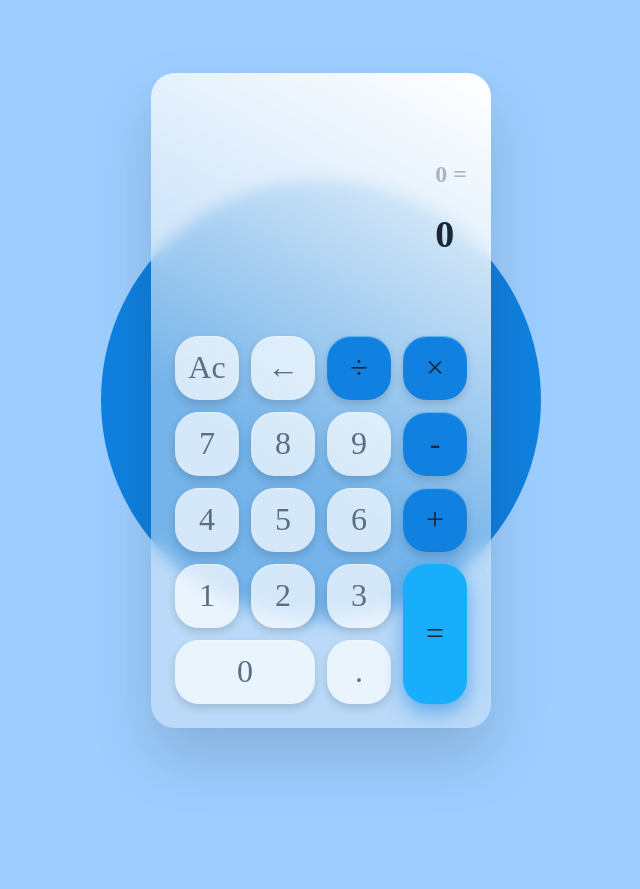
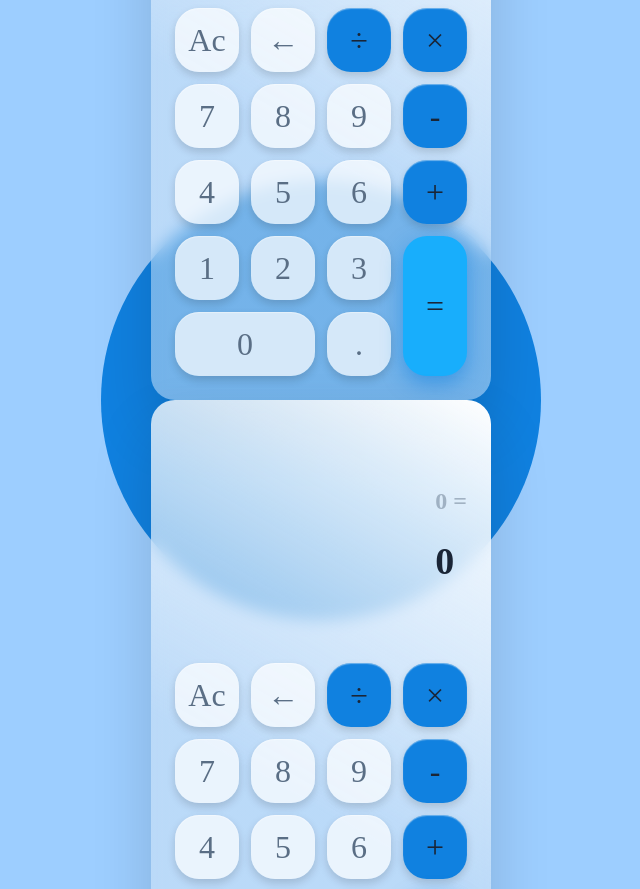
Before and after one commit to Leccon1/Calculator, a React (Vite) app: page / in a window 1280 px wide. Shown: the top 889 px of the page, without its empty margins (319-959 px from the left). Before the commit the page ends 800 px from the top, so only its background shows below. Built offline with nearby package versions, Linux system fonts and the light colour scheme.

Commit message:
feat(Calculator): add light and dark theme variants with theme prop - Create calculatorContainer wrapper - Duplicate calculator component - Add calculatorLight and calculatorDark classes for theme variants

```diff
--- a/src/App.jsx
+++ b/src/App.jsx
@@ -141,7 +141,8 @@ function App() {
 
 	return (
 		<div className={styles.App}>
-			<div className={styles.calculator}>
+			<div className={styles.calculatorContainer}>
+				<div className={`${styles.calculator} ${styles.calculatorLight}`}>
 					<div className={styles.results}>
 						<span
 							key={historyValue}
@@ -248,7 +249,152 @@ function App() {
 								>
 									0
 								</button>
-							<button data-type='dot' data-value='.' className={styles.button}>
+								<button
+									data-type='dot'
+									data-value='.'
+									className={styles.button}
+								>
+									.
+								</button>
+							</div>
+							<div className={`${styles.buttonHelpers} ${styles.container}`}>
+								<button
+									data-type='operator'
+									data-value='-'
+									className={`${styles.button} ${styles['button--accent']}`}
+								>
+									-
+								</button>
+								<button
+									data-type='operator'
+									data-value='+'
+									className={`${styles.button} ${styles['button--accent']}`}
+								>
+									+
+								</button>
+								<button
+									data-type='evaluate'
+									data-value='='
+									className={`${styles.button} ${styles['button--equals']} ${styles['button--accent']}`}
+								>
+									=
+								</button>
+							</div>
+						</div>
+					</div>
+				</div>
+				<div className={`${styles.calculator} ${styles.calculatorDark}`}>
+					<div className={styles.results}>
+						<span
+							key={historyValue}
+							className={`${styles.history} ${historyValue ? styles['history--visible'] : ''}`}
+						>
+							{historyValue}
+						</span>
+						<span className={styles.currentValue}>
+							{resultValue.replaceAll('*', '×').replaceAll('/', '÷')}
+						</span>
+					</div>
+					<div className={styles.buttonsContainer} onClick={handleButtonClick}>
+						<div className={`${styles.buttonHelpers} ${styles.container}`}>
+							<button data-type='clear' className={styles.button}>
+								Ac
+							</button>
+							<button data-type='delete' className={styles.button}>
+								&#8592;
+							</button>
+							<button
+								data-type='operator'
+								data-value='/'
+								className={`${styles.button} ${styles['button--accent']}`}
+							>
+								&#247;
+							</button>
+							<button
+								data-type='operator'
+								data-value='*'
+								className={`${styles.button} ${styles['button--accent']}`}
+							>
+								&#215;
+							</button>
+						</div>
+						<div className={styles.block}>
+							<div className={`${styles.buttonNumbers} ${styles.container}`}>
+								<button
+									data-type='number'
+									data-value='7'
+									className={styles.button}
+								>
+									7
+								</button>
+								<button
+									data-type='number'
+									data-value='8'
+									className={styles.button}
+								>
+									8
+								</button>
+								<button
+									data-type='number'
+									data-value='9'
+									className={styles.button}
+								>
+									9
+								</button>
+								<button
+									data-type='number'
+									data-value='4'
+									className={styles.button}
+								>
+									4
+								</button>
+								<button
+									data-type='number'
+									data-value='5'
+									className={styles.button}
+								>
+									5
+								</button>
+								<button
+									data-type='number'
+									data-value='6'
+									className={styles.button}
+								>
+									6
+								</button>
+								<button
+									data-type='number'
+									data-value='1'
+									className={styles.button}
+								>
+									1
+								</button>
+								<button
+									data-type='number'
+									data-value='2'
+									className={styles.button}
+								>
+									2
+								</button>
+								<button
+									data-type='number'
+									data-value='3'
+									className={styles.button}
+								>
+									3
+								</button>
+								<button
+									data-type='number'
+									data-value='0'
+									className={styles.button}
+								>
+									0
+								</button>
+								<button
+									data-type='dot'
+									data-value='.'
+									className={styles.button}
+								>
 									.
 								</button>
 							</div>
@@ -279,6 +425,7 @@ function App() {
 					</div>
 				</div>
 			</div>
+		</div>
 	)
 }
 
```
Lines whose indentation alone changed are shown as unchanged.
